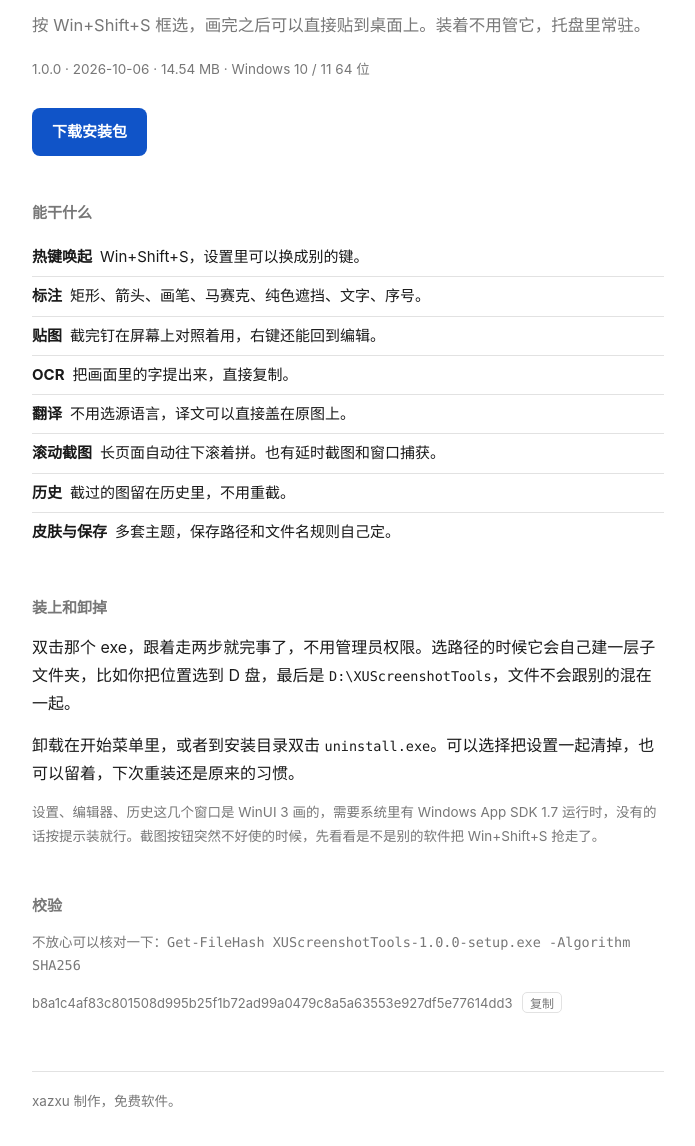
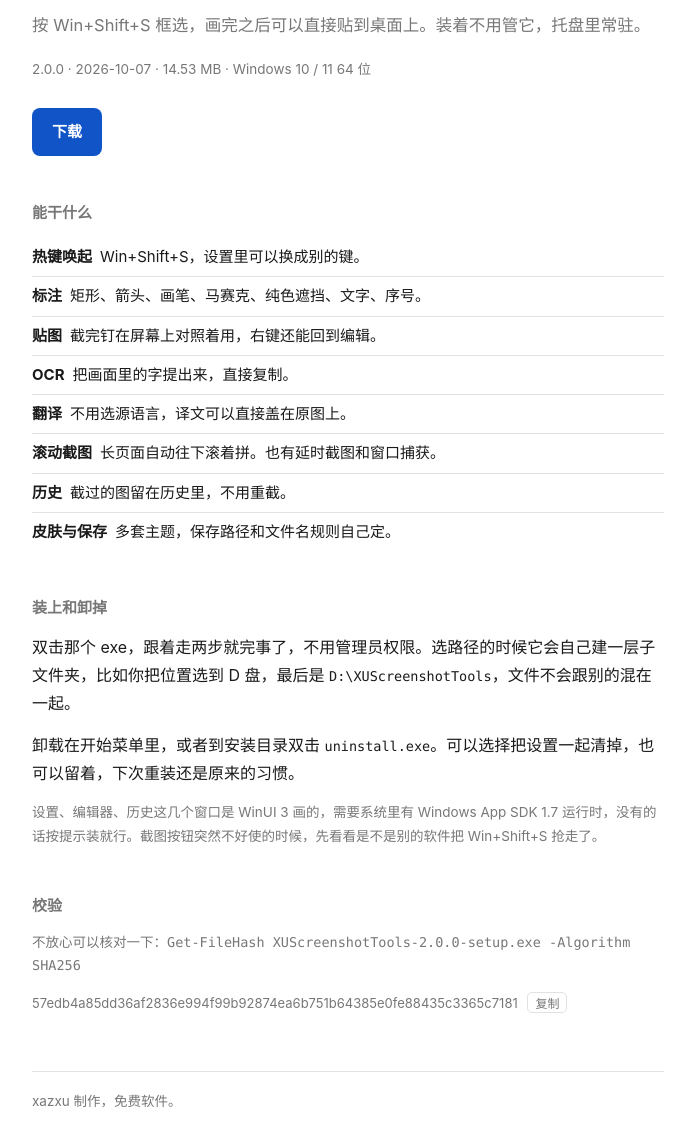
Before and after one commit to xazBili/XUScreenshotTools-web, a plain HTML site: page index.html in a window 1280 px wide. Shown: the part 152-1298 px from the top of the page, without its empty margins (292-987 px from the left). Drawn offline with Linux system fonts and the light colour scheme; no server answers.

Commit message:
2.0.0: 版本选择下载页 + 最新页面

```diff
--- a/index.html
+++ b/index.html
@@ -69,8 +69,8 @@
 
   <h1 id="top">一个 Windows 截图工具</h1>
   <p class="lede">按 Win+Shift+S 框选，画完之后可以直接贴到桌面上。装着不用管它，托盘里常驻。</p>
-  <p class="meta">1.0.0 · 2026-10-06 · <span data-filesize>14.54 MB</span> · Windows 10 / 11 64 位</p>
-  <a class="download" href="XUScreenshotTools-1.0.0-setup.exe" download>下载安装包</a>
+  <p class="meta">2.0.0 · 2026-10-07 · <span data-filesize>14.53 MB</span> · Windows 10 / 11 64 位</p>
+  <a class="download" href="download.html">下载</a>
 
   <h2>能干什么</h2>
   <ul>
@@ -90,10 +90,10 @@
   <p class="small">设置、编辑器、历史这几个窗口是 WinUI 3 画的，需要系统里有 Windows App SDK 1.7 运行时，没有的话按提示装就行。截图按钮突然不好使的时候，先看看是不是别的软件把 Win+Shift+S 抢走了。</p>
 
   <h2>校验</h2>
-  <p class="small">不放心可以核对一下：<code>Get-FileHash XUScreenshotTools-1.0.0-setup.exe -Algorithm SHA256</code></p>
+  <p class="small">不放心可以核对一下：<code>Get-FileHash XUScreenshotTools-2.0.0-setup.exe -Algorithm SHA256</code></p>
   <div class="hashbox">
-    b8a1c4af83c801508d995b25f1b72ad99a0479c8a5a63553e927df5e77614dd3
-    <button data-copy="b8a1c4af83c801508d995b25f1b72ad99a0479c8a5a63553e927df5e77614dd3">复制</button>
+    57edb4a85dd36af2836e994f99b92874ea6b751b64385e0fe88435c3365c7181
+    <button data-copy="57edb4a85dd36af2836e994f99b92874ea6b751b64385e0fe88435c3365c7181">复制</button>
   </div>
 
   <footer>
@@ -145,7 +145,7 @@
     };
   });
 
-  fetch('XUScreenshotTools-1.0.0-setup.exe', { method: 'HEAD' }).then(function (r) {
+  fetch('XUScreenshotTools-2.0.0-setup.exe', { method: 'HEAD' }).then(function (r) {
     var len = r.headers.get('Content-Length');
     if (!len) return;
     document.querySelectorAll('[data-filesize]').forEach(function (el) {
```
